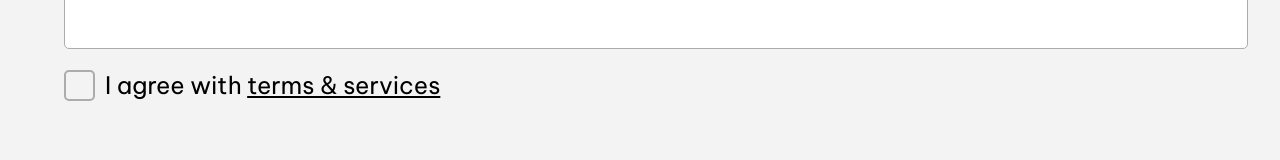
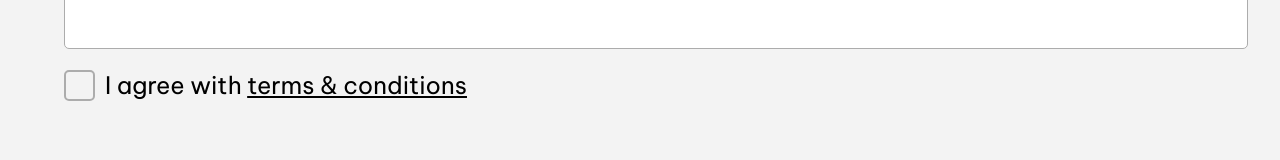
Before and after one commit to VRomanenko04/Dispersion, a Next.js app: page /contact in a window 1280 px wide. Shown: the part 728-888 px from the top of the page. Built offline with nearby package versions, Linux system fonts and the light colour scheme; no server answers.

Commit message:
Added a link to the page with terms and conditions

```diff
--- a/src/components/user/ContactForm/ContactForm.tsx
+++ b/src/components/user/ContactForm/ContactForm.tsx
@@ -153,7 +153,7 @@ const ContactForm = () => {
                     <section className={styles.checkbox__container} style={!isTermsAgreeError ? { marginBottom: 18}: undefined}>
                         <div>
                             <UiCheckbox controller={control}/>
-                            <label htmlFor="">I agree with <Link href='/' className={styles.link}>terms & services</Link></label>
+                            <label htmlFor="">I agree with <Link href='/terms&conditions' className={styles.link}>terms & conditions</Link></label>
                         </div>
                         <div>
                             {isTermsAgreeError && <span className={styles.error__checkbox}>{isTermsAgreeError}</span>}
```
